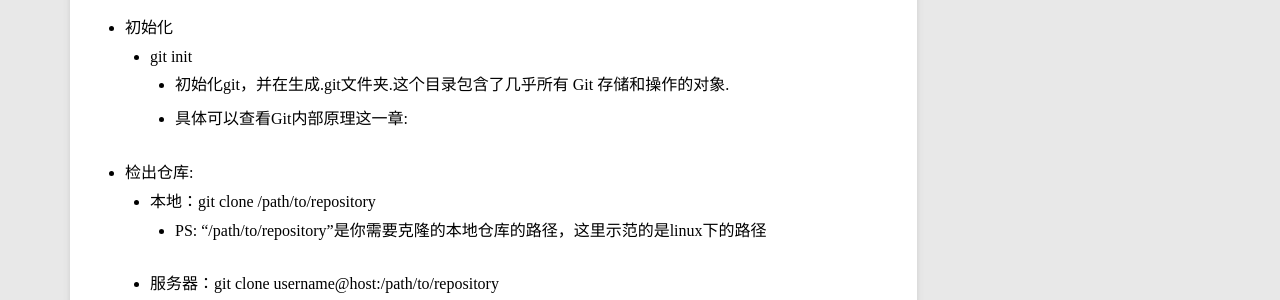
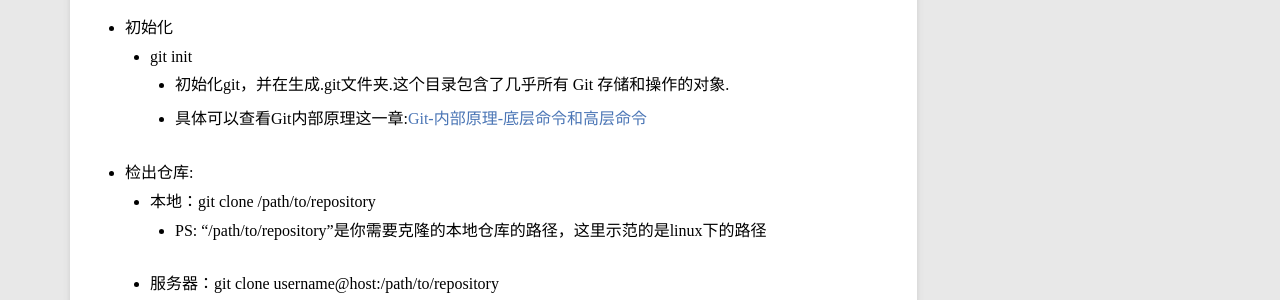
Before and after one commit to FRL1994/FRL1994.github.io, a Jekyll site: the page built from _posts/coding/2016-06-17-git_help_one.md, in a window 1280 px wide. Shown: the part 1295-1595 px from the top of the page. Built offline with Jekyll 4.4.1, drawn with Linux system fonts in a browser that asks for light colours.

Commit message:
修改文章中链接错误的问题

```diff
--- a/_posts/coding/2016-06-17-git_help_one.md
+++ b/_posts/coding/2016-06-17-git_help_one.md
@@ -35,7 +35,7 @@ description: 编码第二步，管好你的代码
 + 初始化
   - git init
   	- 初始化git，并在生成.git文件夹.这个目录包含了几乎所有 Git 存储和操作的对象.
-  	- 具体可以查看Git内部原理这一章:<a href="https://git-scm.com/book/zh/v2/Git-%E5%86%85%E9%83%A8%E5%8E%9F%E7%90%86-%E5%BA%95%E5%B1%82%E5%91%BD%E4%BB%A4%E5%92%8C%E9%AB%98%E5%B1%82%E5%91%BD%E4%BB%A4"></a>
+  	- 具体可以查看Git内部原理这一章:[Git-内部原理-底层命令和高层命令](https://git-scm.com/book/zh/v2/Git-%E5%86%85%E9%83%A8%E5%8E%9F%E7%90%86-%E5%BA%95%E5%B1%82%E5%91%BD%E4%BB%A4%E5%92%8C%E9%AB%98%E5%B1%82%E5%91%BD%E4%BB%A4)
 + 检出仓库:
   - 本地：git clone /path/to/repository
   	- PS: “/path/to/repository”是你需要克隆的本地仓库的路径，这里示范的是linux下的路径
```
